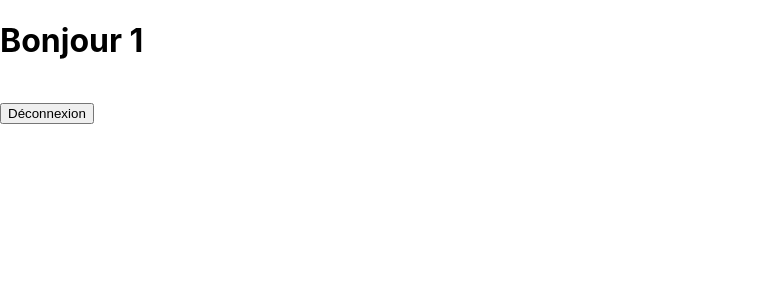
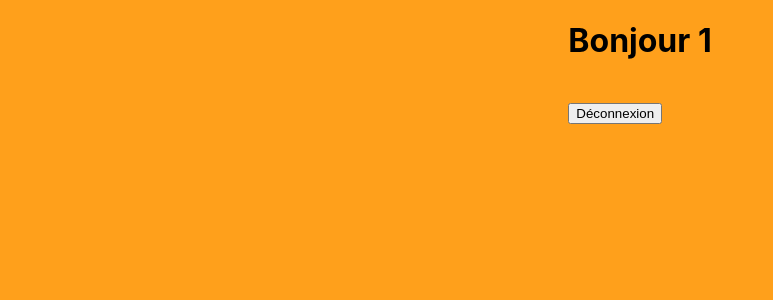
Before and after one commit to Ovgodd/crazee-burger, a React (Create React App) app: page /order/1 in a window 1280 px wide. Shown: the top 300 px of the page, without its empty margins (0-773 px from the left). Built offline with nearby package versions, Linux system fonts and the light colour scheme.

Commit message:
✨ F04: ORDER > add OrderContainer with primary color background

```diff
--- /dev/null
+++ b/src/components/pages/order/OrderContainer.js
@@ -0,0 +1,18 @@
+import React from "react";
+import { Link, useParams } from "react-router-dom";
+import styled from "styled-components";
+
+export default function OrderContainer() {
+  const { username } = useParams();
+
+  return (
+    <OrderContainerStyled>
+      <h1>Bonjour {username}</h1>
+      <br />
+      <Link to="/">
+        <button>Déconnexion</button>
+      </Link>
+    </OrderContainerStyled>
+  );
+}
+const OrderContainerStyled = styled.div``;
--- a/src/components/pages/order/OrderPage.js
+++ b/src/components/pages/order/OrderPage.js
@@ -1,19 +1,19 @@
 import React from "react";
-import { Link, useParams } from "react-router-dom";
+import styled from "styled-components";
+import { theme } from "../../../theme";
+import OrderContainer from "./OrderContainer";
+
 export default function OrderPage() {
-  //states
-  const { username } = useParams();
-
-  //comportements
-
-  //affichage
   return (
-    <div>
-      <h1>Bonjour {username}</h1>
-      <br />
-      <Link to="/">
-        <button>Déconnexion</button>
-      </Link>
-    </div>
+    <OrderPageStyled>
+      <OrderContainer />
+    </OrderPageStyled>
   );
 }
+const OrderPageStyled = styled.div`
+  display: flex;
+  flex-direction: column;
+  align-items: center;
+  height: 100vh;
+  background-color: ${theme.colors.primary};
+`;
```
